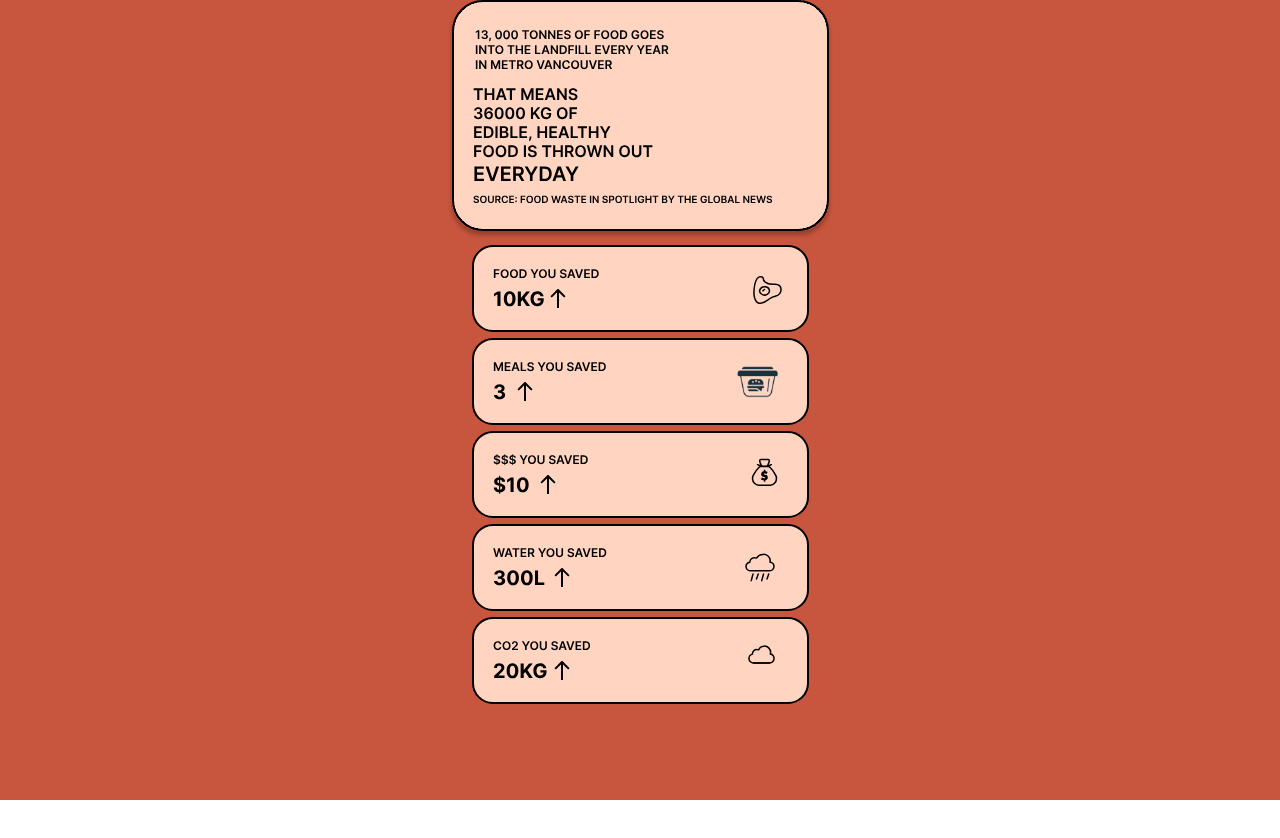
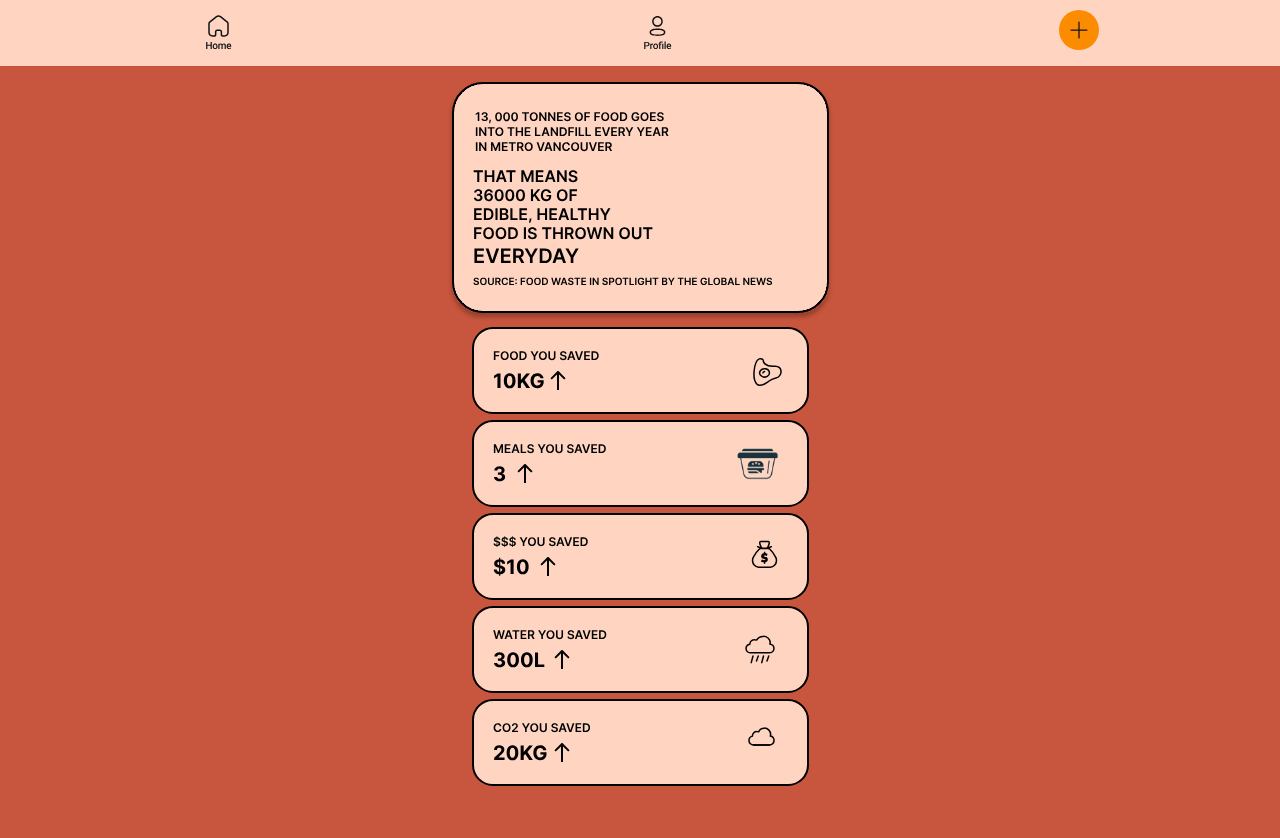
Before and after one commit to joreneng/munch-map, a React (Create React App) app in the folder frontend/munch-map/: page /impact in a window 1280 px wide. Shown: the top 838 px of the page. Before the commit the page ends 800 px from the top, so only its background shows below. Built offline with nearby package versions, Linux system fonts and the light colour scheme.

Commit message:
background and navbar

```diff
--- a/frontend/munch-map/src/pages/Dropoffs/index.js
+++ b/frontend/munch-map/src/pages/Dropoffs/index.js
@@ -5,49 +5,61 @@ import SearchBar from "../../components/search-bar";
 import "./index.css";
 import Food from "../../components/food";
 import AddFoodBtn from "../../components/add-food-btn";
+import homeLogo from "../../assets/home-logo.svg";
+import profileLogo from "../../assets/profile-logo.svg";
 
 export default function Dropoffs() {
-
   const [food, setFood] = useState([]);
   const [loading, setLoading] = useState(true); // Add this line
 
-
   const fetchData = async () => {
     setLoading(true); // Add this line
-    const response = await fetch(`http://localhost:8080/inprogress/creator/${localStorage.getItem("id")}`, {
+    const response = await fetch(
+      `http://localhost:8080/inprogress/creator/${localStorage.getItem("id")}`,
+      {
         method: "GET",
         headers: {
           "Content-Type": "application/json",
         },
-    });
+      }
+    );
     const data = await response.json();
     console.log("Data is ", data);
     setFood(data);
     // console.log("Food is ", food);
     setLoading(false); // Add this line
-
-
   };
   useEffect(() => {
-
     fetchData();
   }, []);
   const [search, setSearch] = useState("");
 
   return (
     <div className="w-full flex flex-col">
+      <nav className="navigation-bar">
+        <a href="/feed" className="nav-item">
+          <img src={homeLogo} alt={"Home"} />
+        </a>
+        <a href="/profile" className="nav-item">
+          <img src={profileLogo} alt={"Profile"} />
+        </a>
+        <AddFoodBtn />
+      </nav>
 
       <div className="text-2xl font-semibold ml-4 mt-6">Dropoffs</div>
 
       {loading ? (
         <div className="w-full flex flex-col items-center mt-3" key={food}>
-              Loading...</div> // Render this while the data is loading
+          Loading...
+        </div> // Render this while the data is loading
       ) : (
         <div className="w-full flex flex-col items-center mt-3" key={food}>
-        {
-          food
+          {food
             .filter((item, key) => {
-              return !search || item.name.toLowerCase().includes(search.toLowerCase());
+              return (
+                !search ||
+                item.name.toLowerCase().includes(search.toLowerCase())
+              );
             })
             .map((item) => {
               const expiryDate = new Date(item.expiry);
@@ -66,13 +78,11 @@ export default function Dropoffs() {
                   diet={item.diet}
                   description={item.description}
                   vegan={item.vegan}
-                  order_details = {item.receiver_name + " is picking up"}
+                  order_details={item.receiver_name + " is picking up"}
                   vegetarian={item.vegetarian}
-
                 />
               );
-            })
-        }
+            })}
         </div>
       )}
     </div>
--- a/frontend/munch-map/src/pages/Pickups/index.js
+++ b/frontend/munch-map/src/pages/Pickups/index.js
@@ -5,6 +5,8 @@ import SearchBar from "../../components/search-bar";
 import "./index.css";
 import Food from "../../components/food";
 import AddFoodBtn from "../../components/add-food-btn";
+import homeLogo from "../../assets/home-logo.svg";
+import profileLogo from "../../assets/profile-logo.svg";
 
 export default function Pickups() {
   const [food, setFood] = useState([]);
@@ -34,12 +36,15 @@ export default function Pickups() {
   const completeOrder = async (orderId) => {
     try {
       console.log("Completing order ", orderId);
-      const response = await fetch(`http://localhost:8080/order/complete/${orderId}`, {
-        method: "POST",
-        headers: {
-          "Content-Type": "application/json",
-        },
-      });
+      const response = await fetch(
+        `http://localhost:8080/order/complete/${orderId}`,
+        {
+          method: "POST",
+          headers: {
+            "Content-Type": "application/json",
+          },
+        }
+      );
 
       if (!response.ok) {
         throw new Error("Error completing order");
@@ -79,20 +84,17 @@ export default function Pickups() {
     }
   };
 
-  const feedData = [
-    {
-      name: "Griled Cheese",
-      description:
-        "I like grilled chesses, I like grilled chesses,I like grilled chesses,I like grilled chesses,I like grilled chesses, I like grilled chesses, I like grilled chesses, I like grilled chesses",
-      expiry: 4,
-      location: "3km",
-      vegan: false,
-      vegetarian: true,
-    },
-  ];
-
   return (
     <div className="w-full flex flex-col">
+      <nav className="navigation-bar">
+        <a href="/feed" className="nav-item">
+          <img src={homeLogo} alt={"Home"} />
+        </a>
+        <a href="/profile" className="nav-item">
+          <img src={profileLogo} alt={"Profile"} />
+        </a>
+        <AddFoodBtn />
+      </nav>
       <div className="text-2xl font-semibold ml-4 mt-6">All Pickups</div>
       {loading ? (
         <div className="w-full flex flex-col items-center mt-3">Loading...</div>
--- a/frontend/munch-map/src/pages/impact/index.js
+++ b/frontend/munch-map/src/pages/impact/index.js
@@ -6,17 +6,44 @@ import savedMoney from "../../assets/money-saved.svg";
 import savedWater from "../../assets/water-saved.svg";
 import savedCarbon from "../../assets/carbon-saved.svg";
 
+import AddFoodBtn from "../../components/add-food-btn";
+import homeLogo from "../../assets/home-logo.svg";
+import profileLogo from "../../assets/profile-logo.svg";
+
 export default function Dashboard() {
-    return (
-        <div className={"dashboard"}>
-            <div className={"container"}>
-                <div className="info"><img src={info}/></div>
-                <div className="saved"><img src={savedFood}/></div>
-                <div className="saved"><img src={savedMeals}/></div>
-                <div className="saved"><img src={savedMoney}/></div>
-                <div className="saved"><img src={savedWater}/></div>
-                <div className="saved"><img src={savedCarbon}/></div>
-            </div>
+  return (
+    <div className="bg-[#C8553D]">
+      <nav className="navigation-bar">
+        <a href="/feed" className="nav-item">
+          <img src={homeLogo} alt={"Home"} />
+        </a>
+        <a href="/profile" className="nav-item">
+          <img src={profileLogo} alt={"Profile"} />
+        </a>
+        <AddFoodBtn />
+      </nav>
+      <div className={"dashboard mt-4"}>
+        <div className={"container"}>
+          <div className="info">
+            <img src={info} />
+          </div>
+          <div className="saved">
+            <img src={savedFood} />
+          </div>
+          <div className="saved">
+            <img src={savedMeals} />
+          </div>
+          <div className="saved">
+            <img src={savedMoney} />
+          </div>
+          <div className="saved">
+            <img src={savedWater} />
+          </div>
+          <div className="saved">
+            <img src={savedCarbon} />
+          </div>
         </div>
-    );
+      </div>
+    </div>
+  );
 }
```
Lines whose indentation alone changed are shown as unchanged.
